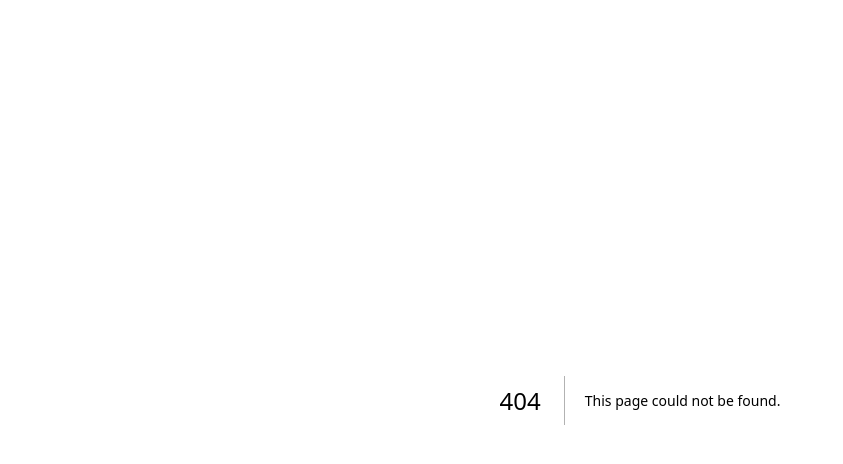
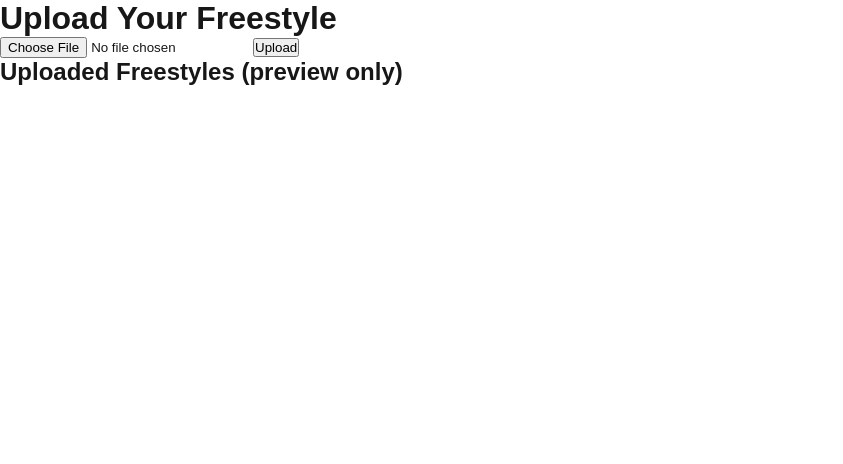
Before and after one commit to tawandakasunzuma/umsindo-dawg-frontend, a Next.js app: page /upload in a window 1280 px wide. Before the commit this address had no page. Shown: the top 464 px of the page, without its empty margins (0-843 px from the left). Built offline with nearby package versions, Linux system fonts and the light colour scheme.

Commit message:
initial Next.js app setup with upload feature starting point

```diff
--- /dev/null
+++ b/pages/upload.js
@@ -0,0 +1,61 @@
+import { useState } from "react";
+
+export default function UploadPage() {
+
+    const [file, setFile] = useState(null);
+    const [message, setMessage] = useState("");
+    const [uploads, setUploads] = useState([]);
+
+    const handleSubmit = async (e) => {
+        e.preventDefault();
+        if (!file) return;
+
+        const formData = new FormData();
+        formData.append("file", file);
+
+        const res = await fetch("/api/upload", {
+            method: "POST",
+            body: formData,
+        });
+
+        const data = await res.json();
+        setMessage(data.message);
+
+        setUploads([...uploads, URL.createObjectURL(file)]);
+        setFile(null);
+    };
+
+    return (
+        <div>
+
+            <h1>
+                Upload Your Freestyle
+            </h1>
+            <form onSubmit={handleSubmit}>
+                <input
+                    type="file"
+                    accept="video/*,audio/*"
+                    onChange={(e) => setFile(e.target.files[0])}
+                />
+                <button type="submit">
+                    Upload
+                </button>
+            </form>
+
+            <p>{message}</p>
+
+            <h2>
+                Uploaded Freestyles (preview only)
+            </h2>
+            {uploads.map((src,index) => (
+                <div key={index}>
+                    <video
+                        src={src}
+                        controls
+                        width="300"
+                    />
+                </div>
+            ))}
+        </div>
+    );
+}
```
Also changed, not shown: package.json (+5 -4 lines), pages/api/upload.js (added, +26 -0 lines), 1 other file (tests, documents, lock files or other folders).
